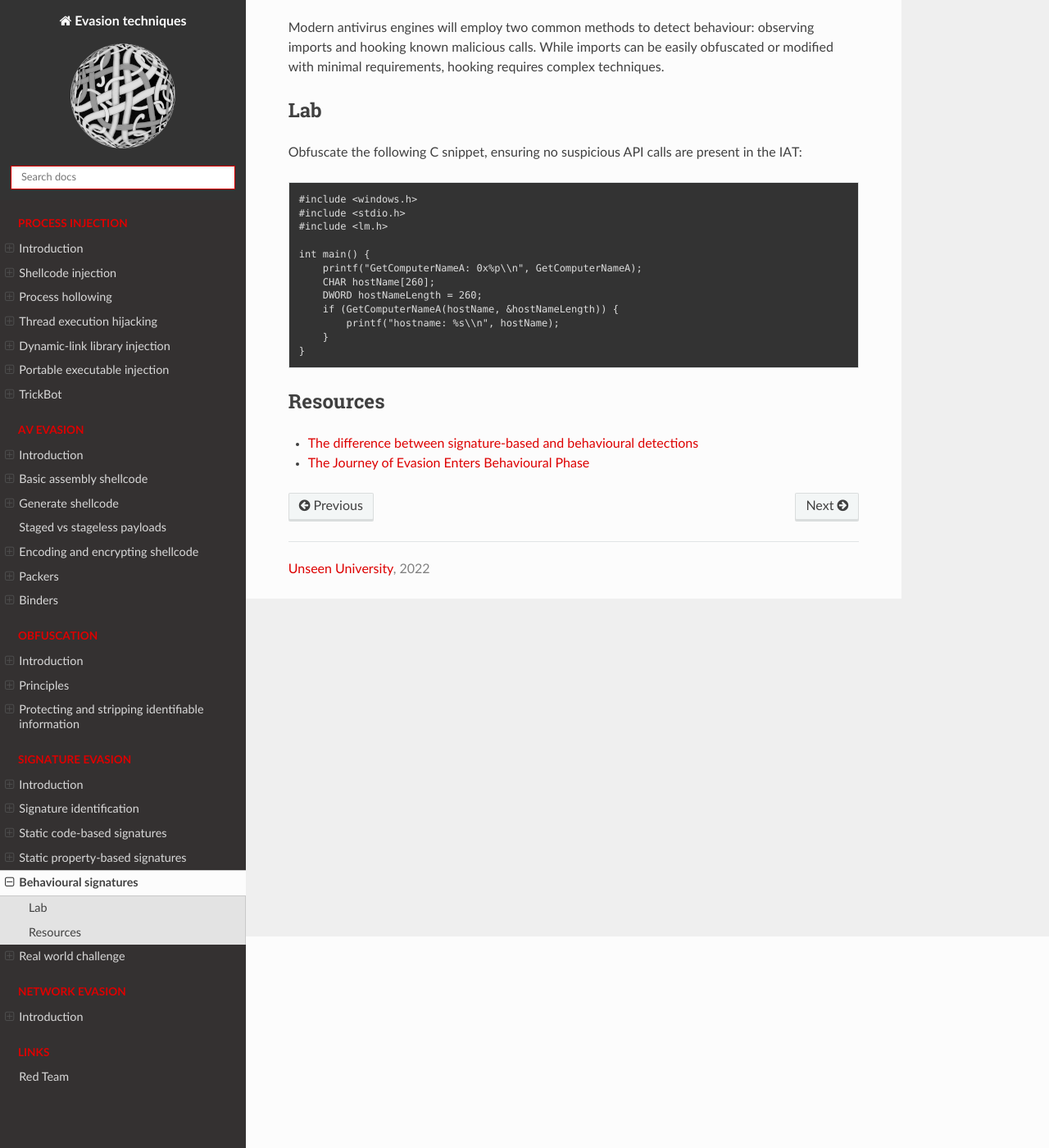
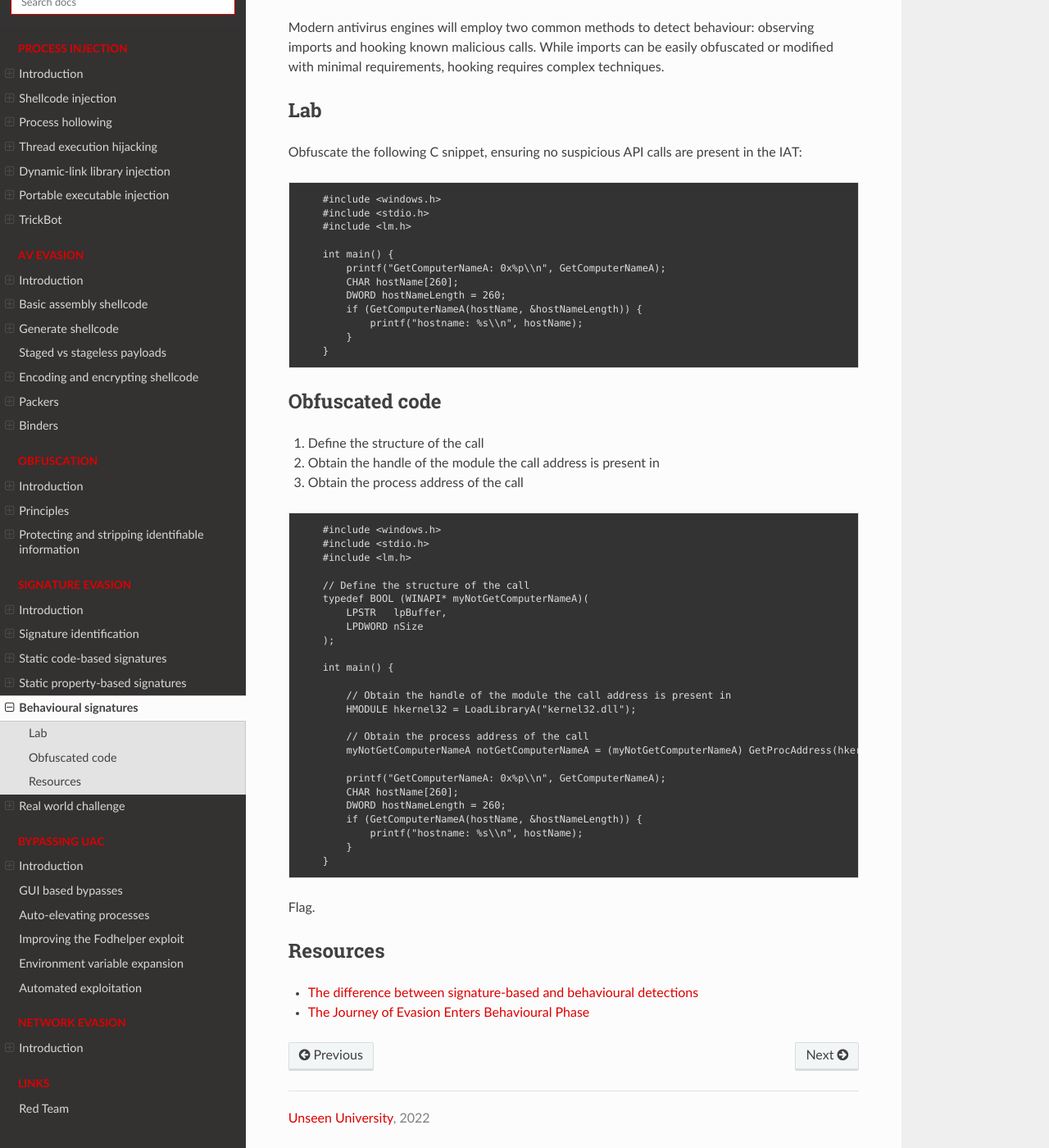
Before and after one commit to tymyrddin/red-evasion, a Sphinx documentation site: the page built from source/docs/signature/behavioural.md, in a window 1280 px wide and 1400 px high, scrolled down 258 px. Shown: the whole window at 82% size. Built offline with Sphinx 7.4.7 and the Read the Docs theme 2.0.0, drawn with Linux system fonts in a browser that asks for light colours.

````diff
--- a/source/docs/signature/behavioural.md
+++ b/source/docs/signature/behavioural.md
@@ -12,6 +12,7 @@ complex techniques.
 
 Obfuscate the following C snippet, ensuring no suspicious API calls are present in the IAT:
 
+```text
     #include <windows.h>
     #include <stdio.h>
     #include <lm.h>
@@ -24,6 +25,43 @@ Obfuscate the following C snippet, ensuring no suspicious API calls are present
             printf("hostname: %s\\n", hostName);
         }
     }
+```
+
+## Obfuscated code
+
+1. Define the structure of the call
+2. Obtain the handle of the module the call address is present in
+3. Obtain the process address of the call
+
+```text
+    #include <windows.h>
+    #include <stdio.h>
+    #include <lm.h>
+
+    // Define the structure of the call
+    typedef BOOL (WINAPI* myNotGetComputerNameA)(
+        LPSTR   lpBuffer,
+        LPDWORD nSize
+    );
+
+    int main() {
+
+        // Obtain the handle of the module the call address is present in
+        HMODULE hkernel32 = LoadLibraryA("kernel32.dll");
+
+        // Obtain the process address of the call
+        myNotGetComputerNameA notGetComputerNameA = (myNotGetComputerNameA) GetProcAddress(hkernel32, "GetComputerNameA");
+
+        printf("GetComputerNameA: 0x%p\\n", GetComputerNameA);
+        CHAR hostName[260];
+        DWORD hostNameLength = 260;
+        if (GetComputerNameA(hostName, &hostNameLength)) {
+            printf("hostname: %s\\n", hostName);
+        }
+    }
+```
+
+Flag.
 
 ## Resources
 
--- /dev/null
+++ b/source/docs/uac/auto-elevate.md
@@ -0,0 +1 @@
+# Auto-elevating processes
--- /dev/null
+++ b/source/docs/uac/auto-exploit.md
@@ -0,0 +1 @@
+# Automated exploitation
--- /dev/null
+++ b/source/docs/uac/env-expansion.md
@@ -0,0 +1 @@
+# Environment variable expansion
--- /dev/null
+++ b/source/docs/uac/fodhelper.md
@@ -0,0 +1 @@
+# Improving the Fodhelper exploit
--- /dev/null
+++ b/source/docs/uac/gui.md
@@ -0,0 +1 @@
+# GUI based bypasses
````
Also changed, not shown: source/docs/signature/challenge.md (+1 -1 lines), source/docs/uac/README.md (added, +17 -0 lines), source/index.rst (+13 -0 lines).
